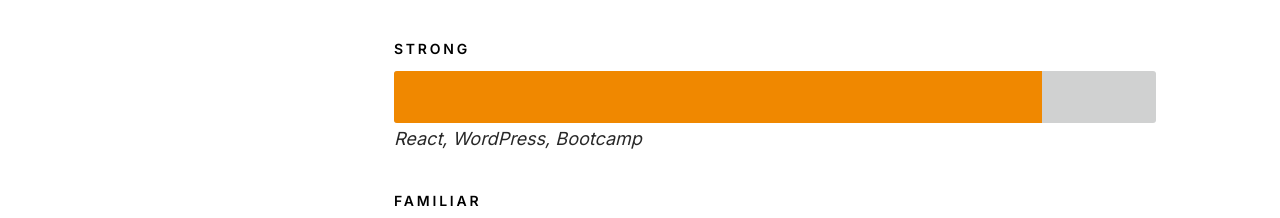
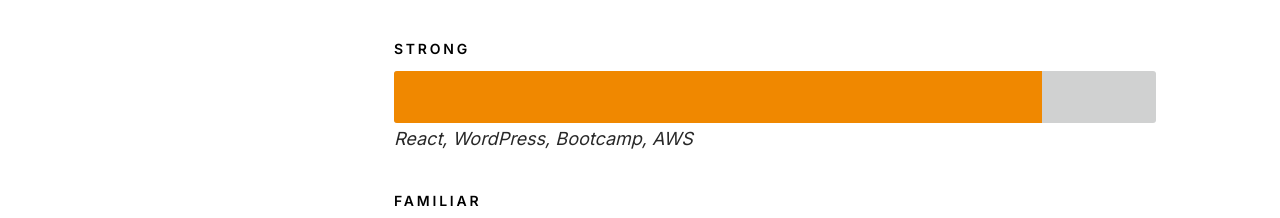
Before and after one commit to mattrenfer/resume-site, a React (Create React App) app: page / in a window 1280 px wide. Shown: the part 3440-3658 px from the top of the page. Built offline with nearby package versions, Linux system fonts and the light colour scheme.

Commit message:
Added AWS to Skills

```diff
--- a/src/components/resume/resume.js
+++ b/src/components/resume/resume.js
@@ -102,7 +102,7 @@ export default class Resume extends Component {
                   <li>
                     <div className="progress percent85" />
                     <strong>Strong</strong>
-                    <em>React, WordPress, Bootcamp</em>
+                    <em>React, WordPress, Bootcamp, AWS</em>
                   </li>
                   <li>
                     <div className="progress percent70" />
```
